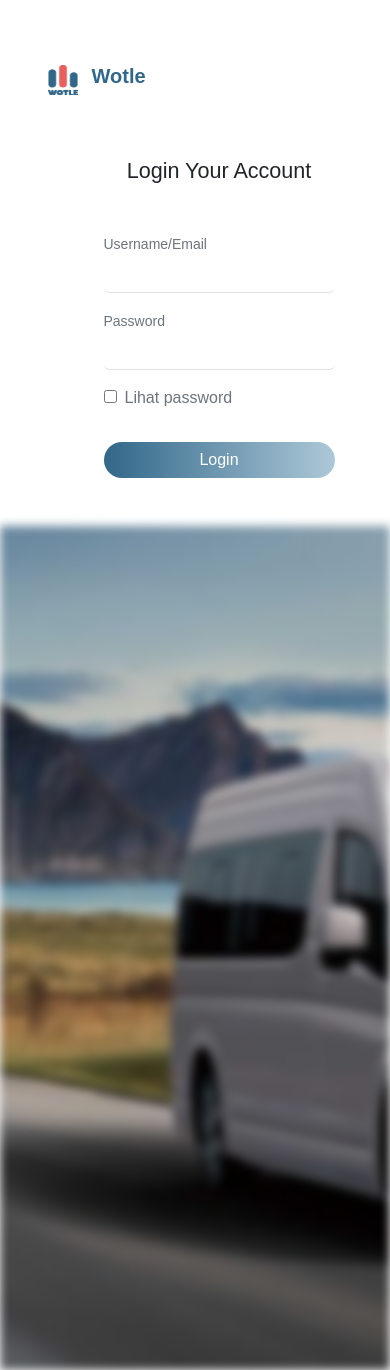
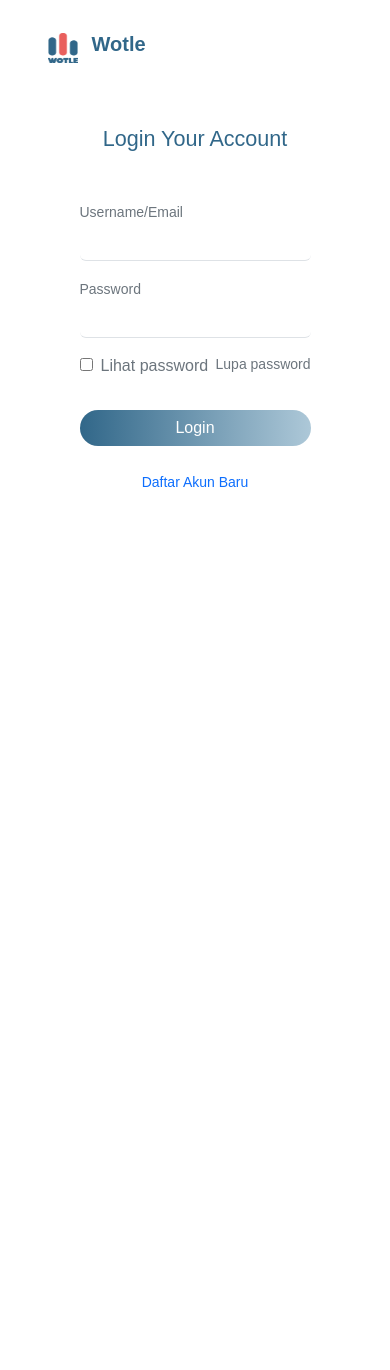
Before and after one commit to Sendibayu2210/wotle-website, a CodeIgniter 4 app: template app/Views/homepage/login.php in a window 390 px wide. After the commit the page ends 487 px from the top, so only its background shows below. Run offline with PHP 8.4 and a stand-in for CodeIgniter, Linux system fonts and the light colour scheme; the template is opened without the code that fills it, so the values that code supplies are empty; some libraries are stand-ins or nearby versions.

Commit message:
update 26 oct 22 16:34

```diff
--- a/app/Controllers/Admin.php
+++ b/app/Controllers/Admin.php
@@ -20,9 +20,12 @@ class Admin extends BaseController
         if (!session()->get('username')) {
             return redirect('login');
         }
+        $session_user = session()->get('username');
+        $user = $this->UsersModel->where('username', $session_user)->first();
         $data = [
             'title' => 'Wotle | Dashboard',
             'link' => 'dashboard',
+            'user' => $user,
         ];
         return view('admin/dashboard', $data);
     }
--- a/app/Views/admin/dashboard.php
+++ b/app/Views/admin/dashboard.php
@@ -8,8 +8,8 @@
     <section id="content-admin" class="bg-content">
         <div class="d-flex justify-content-between">
             <div>
-                <div class="h4 fw-bold">Hello, Admin</div>
-                <div>Welcome back and explore the world</div>
+                <div class="h4 fw-bold">Halo, <?= $user['nama']; ?></div>
+                <div>Selamat datang</div>
             </div>
             <div class="notification shadow d-flex justify-content-center">
                 <div class="pt-2"><i class="fa-regular fa-bell h5 text-secondary"></i></div>
--- a/app/Views/homepage/login.php
+++ b/app/Views/homepage/login.php
@@ -2,7 +2,7 @@
 <?= $this->section('content'); ?>
 
 <div class="row">
-    <div class="login col-lg-6 p-5">
+    <div class="login col-lg-5 px-5 py-3">
         <nav class="navbar bg-white">
             <div class="container-fluid">
                 <a class="navbar-brand color-wotle fw-bold" href="/">
@@ -11,44 +11,37 @@
                 </a>
             </div>
         </nav>
-        <div class="col-lg-8 d-flex justify-content-center ms-5">
+        <div class="col-lg-8 d-flex justify-content-center ms-lg-5 ps-lg-2 ms-md-5 ps-md-2 ps-ms-0">
             <form action="/cek-login" method="post">
                 <?= csrf_field(); ?>
-                <div class="text-center mb-5 h4">
-                    Login Your Account
-                </div>
+                <div class="text-center mb-5 h4 color-wotle">Login Your Account</div>
+                <div class="hide"><?= session()->getFlashdata('message'); ?></div>
                 <div class="mb-3">
                     <label for="" class="small text-muted">Username/Email</label>
-                    <input type="text" name="username" id="username" class="form-control border-0 border-bottom <?= (session()->getFlashdata('username')) ? 'is-invalid' : ''; ?>" value="<?= session()->getFlashdata('username') ?>" autocomplete="off">
-                    <div class="invalid-feedback username"><?= session()->getFlashdata('message'); ?></div>
+                    <input type="text" name="username" id="username" class="form-control shadow-none border-0 border-bottom" value="" autocomplete="off" autofocus>
+                    <div class="invalid-feedback username"></div>
                 </div>
                 <div class="mb-3">
                     <label for="" class="small text-muted">Password</label>
-                    <input type="password" name="password" id="password" class="form-control border-0 border-bottom">
+                    <input type="password" name="password" id="password" class="form-control shadow-none border-0 border-bottom">
                     <div class="invalid-feedback password"></div>
                 </div>
-                <div class="mb-3">
-                    <input type="checkbox" name="" id="show_password" class="me-2"><label for="show_password" class="text-muted cursor-pointer">Lihat password</label>
+                <div class="mb-3 d-flex justify-content-between">
+                    <div><input type="checkbox" name="" id="show_password" class="me-2"><label for="show_password" class="text-muted cursor-pointer">Lihat password</label></div>
+                    <a href="/forgot-password" class="small text-muted">Lupa password</a>
                 </div>
-                <button type="submit" class="btn  btn-login mt-3 w-100">Login</button>
+                <button type="button" class="btn  btn-login mt-3 w-100">Login</button>
+                <div class="text-center mt-4">
+                    <a href="/register" class="small">Daftar Akun Baru</a>
+                </div>
             </form>
+
         </div>
     </div>
-    <div class="background-login col-lg-6">
-        <img src="/img/background_login.jpeg" alt="">
+    <div class="background-login col-lg-7">
+        <img src="/img/background_login.png" alt="">
     </div>
 </div>
 
-<script>
-    $("#show_password").change(function() {
-        if (this.checked) {
-            $('#password').attr('type', 'text');
-        } else {
-            $('#password').attr('type', 'password');
-        }
-    });
-</script>
-
-
 
 <?= $this->endSection(); ?>
--- a/app/Views/layout/sidebar-admin.php
+++ b/app/Views/layout/sidebar-admin.php
@@ -35,8 +35,8 @@
             </a>
         <?php endif; ?>
         <a href="" class="d-flex py-2 ps-4">
-            <div class="me-2"><i class="fa-solid fa-envelope"></i></div>
-            <div class="circle-notif">Pesan</div>
+            <div class="me-2"><i class="fa-solid fa-bell"></i></div>
+            <div class="circle-notif">Notifikasi</div>
         </a>
         <a href="/logout" class="d-flex py-2 ps-4 btn-logout">
             <div class="me-2"><i class="fa-solid fa-sign-out"></i></div>
--- a/app/Views/layout/template.php
+++ b/app/Views/layout/template.php
@@ -18,6 +18,7 @@
 
     <?= $this->renderSection('content'); ?>
 
+    <script src="/js/wotle.js"></script>
     <script src="/custom_vendor/bootstrap5/js/bootstrap.bundle.min.js"></script>
     <script src="/custom_vendor/fontawesome612/js/all.min.js"></script>
 </body>
--- a/public/css/style.css
+++ b/public/css/style.css
@@ -74,7 +74,6 @@ a{
     width: 100%;
     height: 100%;
     object-fit: cover;
-    filter: blur(5px);
 }
 .btn-login{
     border-radius: 20px;
@@ -261,7 +260,9 @@ section#content-admin{
 }
 
   @media only screen and (max-width: 768px){
-
+    .background-login{
+        display: none;
+    }
   }
 
   @media only screen and (max-width: 520px) {
--- /dev/null
+++ b/public/js/wotle.js
@@ -0,0 +1,56 @@
+// Login
+  $("#show_password").change(function() {
+        if (this.checked) {
+            $('#password').attr('type', 'text').focus();
+        } else {
+            $('#password').attr('type', 'password').focus();
+        }
+    });
+
+    $('.btn-login').click(function() {
+        $(this).html(`<span class="spinner-grow spinner-grow-sm" role="status" aria-hidden="true"></span> memeriksa`)
+        $('#username, #password').removeClass('is-invalid');
+        $('.invalid-feedback').html('');
+        let username = $('#username').val();
+        let password = $('#password').val();
+        let csrf = $('[name="csrf_test_name"]').val();
+        if (username == '') {
+            $(this).html('login');
+            $('#username').addClass('is-invalid').focus();
+            $('.invalid-feedback.username').html('username harus diisi');
+        } else if (password == '') {
+            $(this).html('login');
+            $('#password').addClass('is-invalid').focus();
+            $('.invalid-feedback.password').html('password harus diisi');
+        } else {
+            $.ajax({
+                url: '/cek-login',
+                type: 'POST',
+                dataType: "json",
+                data: {
+                    username: username,
+                    password: password,
+                    csrf_test_name: csrf,
+                },
+                success: function(result) {
+                    let btnLogin = $('.btn-login').html('login').css('color','#fff');
+                    if (result.message == 'email tidak ditemukan') {
+                        $('#username').addClass('is-invalid').val(result.username).focus();
+                        $('.invalid-feedback.username').html(result.message);
+                        $('#password').val('')
+                        btnLogin;
+                    }
+                    if (result.message == 'password salah') {
+                        $('#password').addClass('is-invalid').focus();
+                        $('.invalid-feedback.password').html(result.message);
+                        btnLogin;
+                    }
+                    if (result.message == 'login-success') {
+                        $('.btn-login').html('login berhasil');
+                        window.location.href = 'dashboard';
+                    }
+                }
+            })
+        }
+
+    })
```
Also changed, not shown: app/Controllers/Auth.php (+19 -8 lines), public/img/background_login.png (added), public/img/estate_guide_page_1_png by Anson.png (added).
